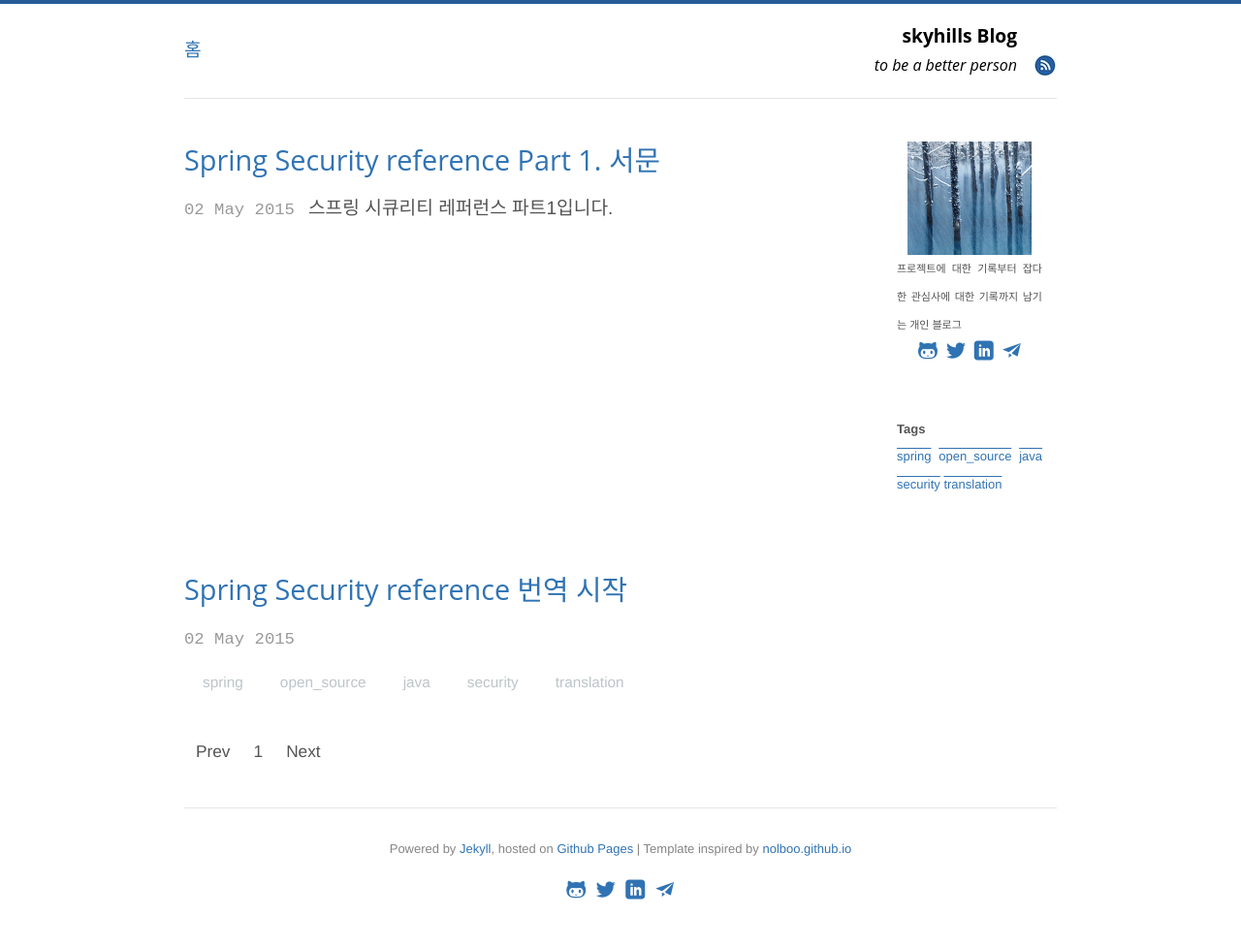
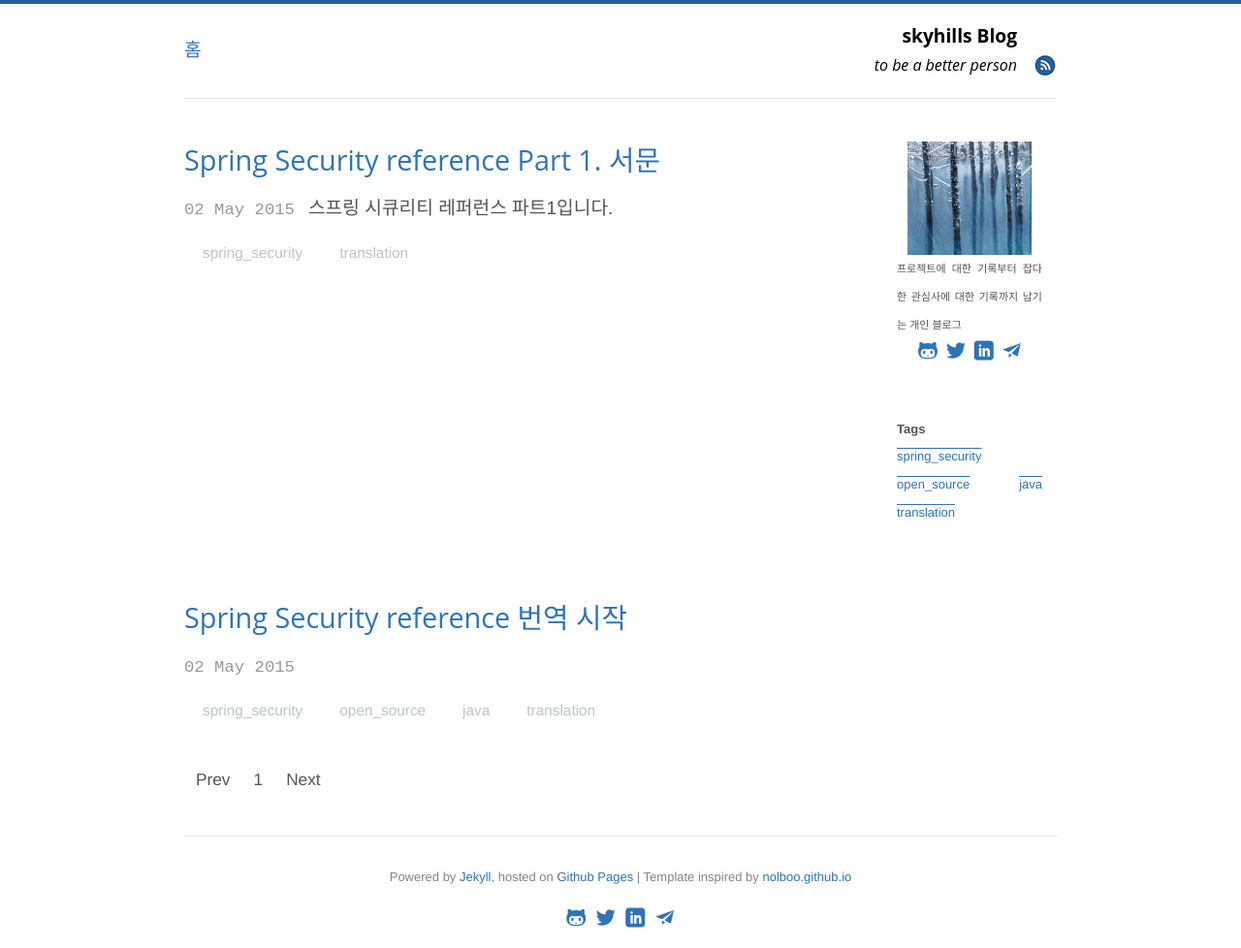
Before and after one commit to skyhills13/skyhills13.github.io, a Jekyll site: the page built from index.html, in a window 1280 px wide. Shown: the whole page at 97% size. Built offline with Jekyll 4.4.1, drawn with Linux system fonts in a browser that asks for light colours; the list of posts is cut into pages by our own code; comment, search, counter and statistics services are not loaded; before the commit the page ends 949 px from its top, so only the background shows below that.

Commit message:
revise syntax

```diff
--- a/_posts/2015-05-02-spring-security-preface-part1.md
+++ b/_posts/2015-05-02-spring-security-preface-part1.md
@@ -1,18 +1,22 @@
 ---
 layout: post
 title: Spring Security reference Part 1. 서문
+category: reference
+tag: [spring_security, translation]
 description: 스프링 시큐리티 레퍼런스 파트1입니다.
 ---
 
-Spring Security 레퍼런스
+# Spring Security 레퍼런스
 ----------------------
-*Authors*
- Ben Alex; Luke Taylor; Rob Winch; Gunnar Hillert
+<strong>Authors</strong>
+Ben Alex; Luke Taylor; Rob Winch; Gunnar Hillert
+
 
 Spring Security는 강력한 사용자 정의 인증 프레임워크이자 접근 제어 프레임 워크이다. Spring 기반의 응용 프로그램 보안을 위한 실질적인 표준이다.
 
 
-### 서문
+## 서문
+-------
 
 Spring Security는 Java EE 기반의 엔터프라이즈 소프트웨어를 위한 통합 보안 솔루션을 제공한다. 본 레퍼런스 가이드를 읽으며 발견하겠지만, 유용한 보안 시스템을 제공하기 위해 노력했다.
 
```
Also changed, not shown: _posts/2015-05-02-Spring-Security-tran-1st.md (+1 -1 lines).
